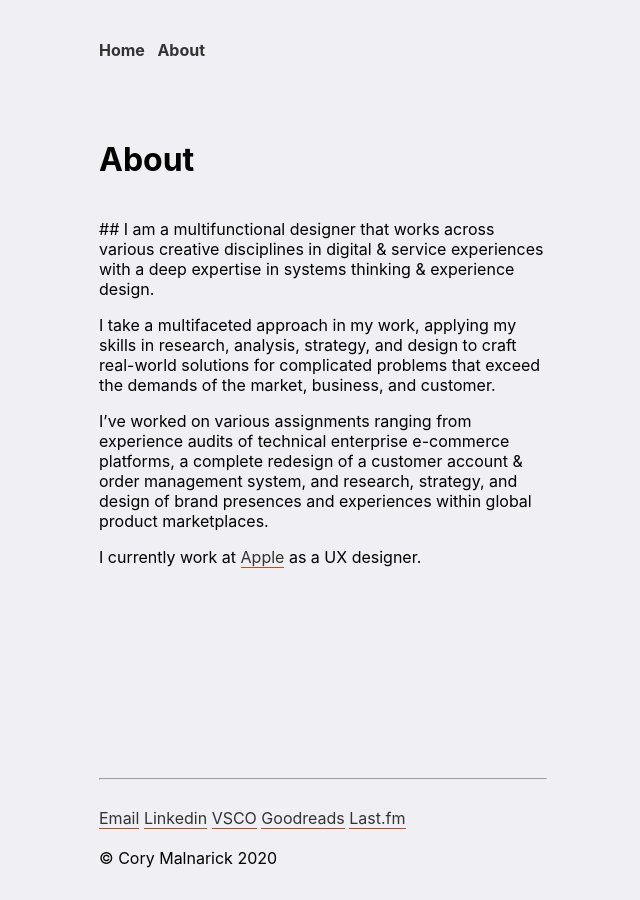
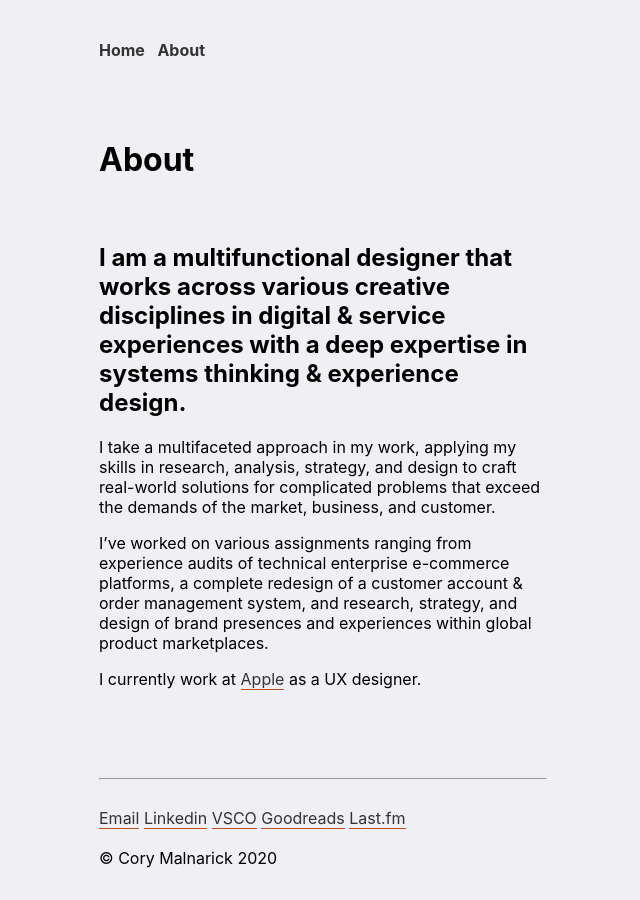
Before and after one commit to foundmonster/foundmonster.github.io, a Jekyll site: the page built from about.md, in a window 1280 px wide. Shown: the whole page, without its empty margins (317-957 px from the left). Built offline with Jekyll 4.4.1, drawn with Linux system fonts in a browser that asks for light colours.

Commit message:
changed span code to h2, added float to class style

```diff
--- a/_sass/main.scss
+++ b/_sass/main.scss
@@ -76,6 +76,7 @@ a:visited {
 }
 
 .subheadwidthtest {
+	float: left;
 	max-width: 200%!important;
 }
 
--- a/about.md
+++ b/about.md
@@ -3,7 +3,7 @@ layout: layout
 title: About
 ---
 
-<span class="subheadwidthtest">## I am a multifunctional designer that works across various creative disciplines in digital & service experiences with a deep expertise in systems thinking & experience design.</span>
+<h2 class="subheadwidthtest"> I am a multifunctional designer that works across various creative disciplines in digital & service experiences with a deep expertise in systems thinking & experience design.</h2>
 
 I take a multifaceted approach in my work, applying my skills in research, analysis, strategy, and design to craft real-world solutions for complicated problems that exceed the demands of the market, business, and customer.
 
```
